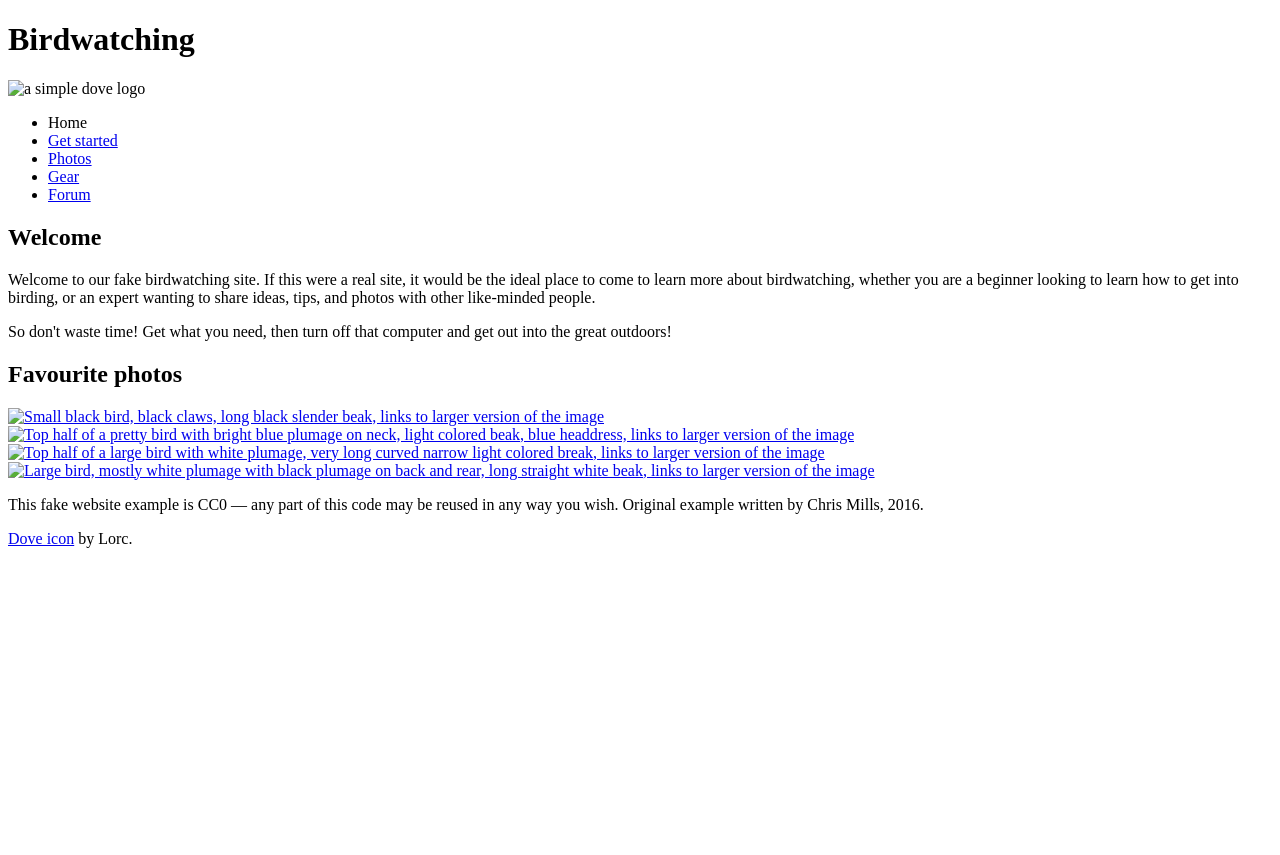
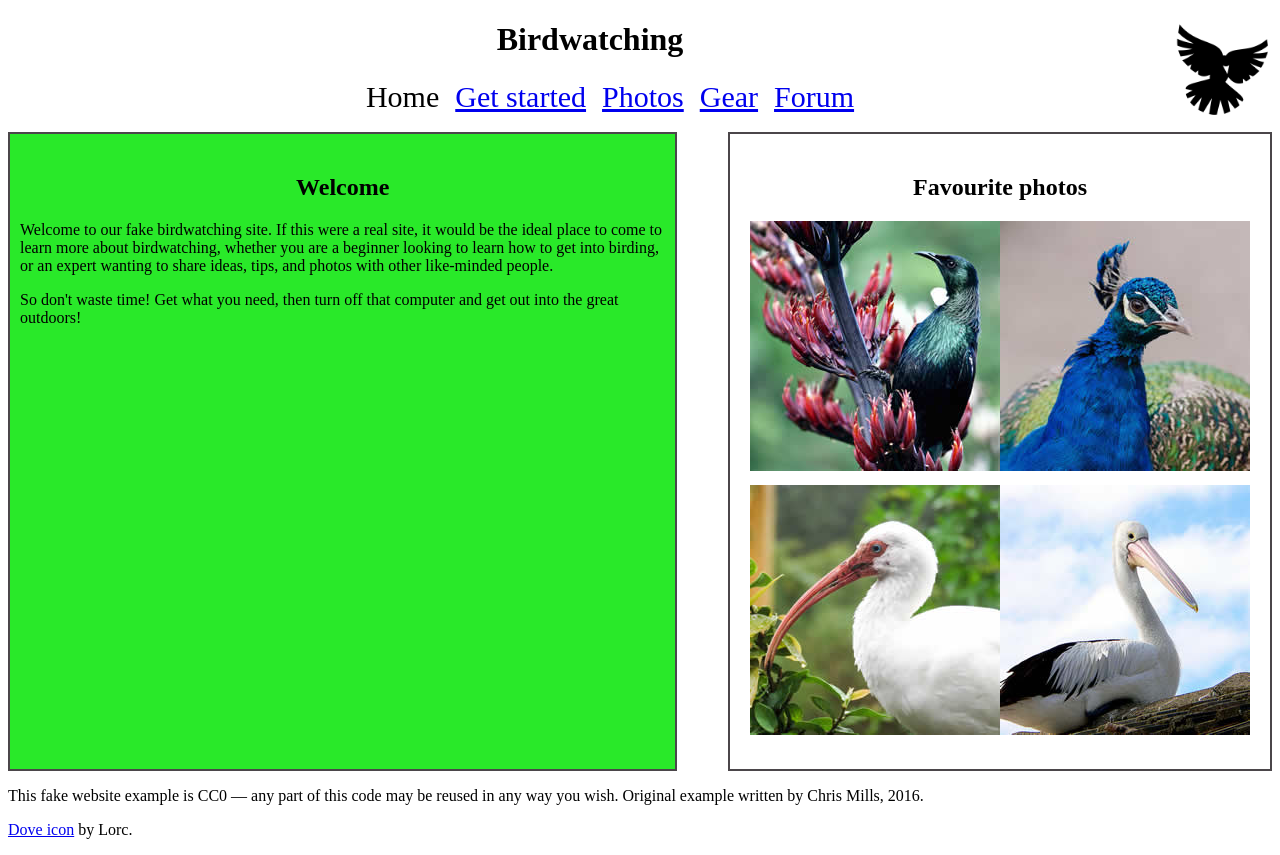
Before and after one commit to Westley-Foster/WFoster_CS408_Module4, a website: page index.html in a window 1280 px wide. Before the commit the page ends 800 px from the top, so only its background shows below. Drawn offline with Linux system fonts and the light colour scheme.

Commit message:
Began formatting header, created  navbar, columns

```diff
--- /dev/null
+++ b/css/style.css
@@ -0,0 +1,75 @@
+h1 {
+    text-align: center;
+}
+
+h2 {
+    text-align: center;
+}
+
+/* horizontal nav bar with help from ChatGPT */
+nav ul {
+    display: flex;
+    justify-content: center;;
+    list-style-type: none;
+    gap: 1rem;
+    margin: 0;
+
+    /* my additions */
+    font-size: 30px;
+}
+
+.column:first-child {
+    flex: 3;
+    border: 2px solid rgb(75 70 74);
+    padding: 20px 10px;
+    background-color: rgb(41,233,41,255);
+
+}
+
+.column:last-child {
+    flex: 1;
+    border: 2px solid rgb(75 70 74);
+    padding: 20px;
+}
+
+.row {
+  display: flex;
+  gap: 4%;
+}
+
+/*
+.image-crop {
+    display: flex;
+    flex-wrap: wrap;
+    margin-bottom: 10px;
+    gap: 0;
+}
+
+.image-crop img {
+    width: 50%;
+    margin: 0;
+    display: block;
+}
+*/
+
+/* ChatGPT help with fixing image cropping */
+
+/* Remove bottom margin for the last photo row */
+.image-crop:last-child {
+    margin-bottom: 0;
+}
+
+/* Right-hand column containing the photos */
+.column.photos {
+    flex: 2;                 /* narrower than the left column */
+    border: 2px solid rgb(75, 70, 74);
+    padding: 20px;
+    box-sizing: border-box;  /* include padding/border in width */
+}
+
+/* Each row of photos inside the column */
+.photo-row {
+    display: flex;           /* put images side-by-side */
+    gap: 0;                  /* no horizontal gap so images touch */
+    margin-bottom: 10px;     /* vertical gap between top and bottom rows */
+}
--- a/index.html
+++ b/index.html
@@ -4,6 +4,7 @@
     <meta charset="utf-8">
     <title>Birdwatching</title>
     <link href="https://fonts.googleapis.com/css?family=Roboto+Condensed:300%7CCinzel+Decorative:700" rel="stylesheet">
+    <link rel="stylesheet" href="/css/style.css">
 
     <!--[if lt IE 9]>
       <script src="https://cdnjs.cloudflare.com/ajax/libs/html5shiv/3.7.3/html5shiv.js"></script>
@@ -12,10 +13,10 @@
 
   <body>
 
-      <h1>Birdwatching</h1>
-      <img src="dove.png" alt="a simple dove logo">
+    <h1>Birdwatching <img src="img/dove.png" width=100px height=100px align="right" alt="a simple dove logo"> </h1>
 
-
+    <div>
+      <nav>
         <ul>
           <li><span>Home</span></li>
           <li><a href="#">Get started</a></li>
@@ -23,21 +24,34 @@
           <li><a href="#">Gear</a></li>
           <li><a href="#">Forum</a></li>
         </ul>
+      </nav>
+    </div>
 
+    <br>
 
+    <!-- Favourite photos section images formatted and cropped using ChatGPT -->
+    <div class="row">
+      <div class="column">
         <h2>Welcome</h2>
-
         <p>Welcome to our fake birdwatching site. If this were a real site, it would be the ideal place to come to learn more about birdwatching, whether you are a beginner looking to learn how to get into birding, or an expert wanting to share ideas, tips, and photos with other like-minded people.</p>
 
         <p>So don't waste time! Get what you need, then turn off that computer and get out into the great outdoors!</p>
+      </div>
 
+      <div class="column photos">
         <h2>Favourite photos</h2>
+        <div class="photo-row">
+          <a href="favorite-1.jpg"><img src="img/favorite-1_th.jpg" alt="Small black bird, black claws, long black slender beak, links to larger version of the image"></a>
+          <a href="favorite-2.jpg"><img src="img/favorite-2_th.jpg" alt="Top half of a pretty bird with bright blue plumage on neck, light colored beak, blue headdress, links to larger version of the image"></a>
+        </div>
 
-      <a href="favorite-1.jpg"><img src="favorite-1_th.jpg" alt="Small black bird, black claws, long black slender beak, links to larger version of the image"></a>
-      <a href="favorite-2.jpg"><img src="favorite-2_th.jpg" alt="Top half of a pretty bird with bright blue plumage on neck, light colored beak, blue headdress, links to larger version of the image"></a>
-      <a href="favorite-3.jpg"><img src="favorite-3_th.jpg" alt="Top half of a large bird with white plumage, very long curved narrow light colored break, links to larger version of the image"></a>
-      <a href="favorite-4.jpg"><img src="favorite-4_th.jpg" alt="Large bird, mostly white plumage with black plumage on back and rear, long straight white beak, links to larger version of the image"></a>
+        <div class="photo-row">
+          <a href="favorite-3.jpg"><img src="img/favorite-3_th.jpg" alt="Top half of a large bird with white plumage, very long curved narrow light colored break, links to larger version of the image"></a>
+          <a href="favorite-4.jpg"><img src="img/favorite-4_th.jpg" alt="Large bird, mostly white plumage with black plumage on back and rear, long straight white beak, links to larger version of the image"></a>
+        </div>
 
+      </div>
+    </div>
 
     <p>This fake website example is CC0 — any part of this code may be reused in any way you wish. Original example written by Chris Mills, 2016.</p>
 
```
Also changed, not shown: README.md. Lines whose indentation alone changed are shown as unchanged.
